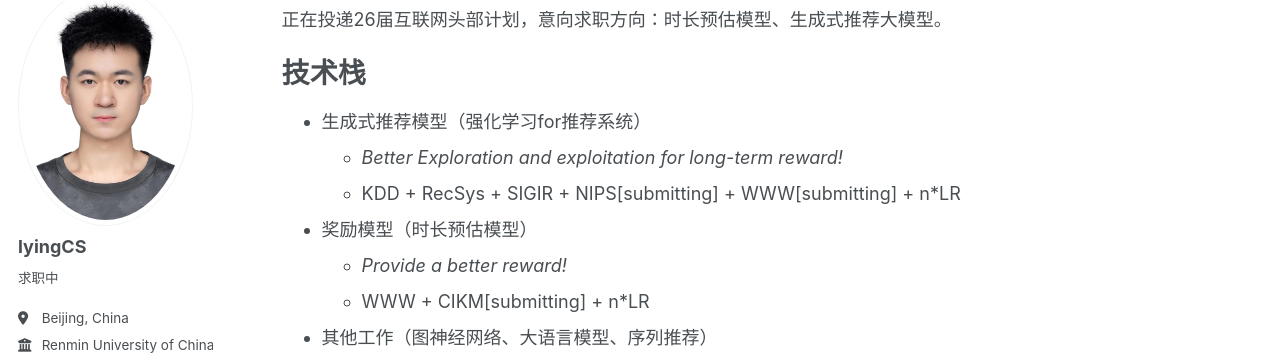
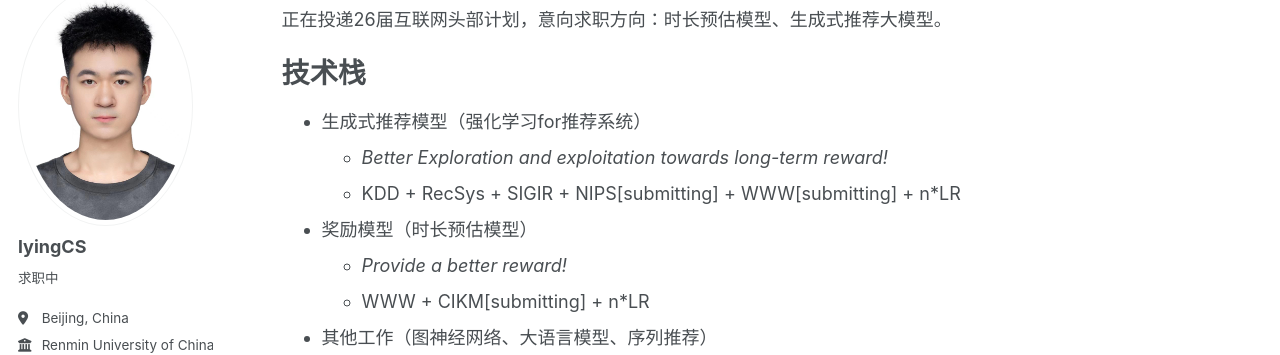
Before and after one commit to lyingCS/lyingCS.github.io, a Jekyll site: the page built from _pages/about.md, in a window 1280 px wide and 900 px high, scrolled down 406 px. Shown: the part 113-468 px from the top of the window. Built offline with Jekyll 4.4.1, drawn with Linux system fonts in a browser that asks for light colours; some web fonts are replaced.

Commit message:
Update about.md

```diff
--- a/_pages/about.md
+++ b/_pages/about.md
@@ -25,7 +25,7 @@ redirect_from:
 ======
 
 + 生成式推荐模型（强化学习for推荐系统）
-  + _Better Exploration and exploitation for long-term reward!_
+  + _Better Exploration and exploitation towards long-term reward!_
   + KDD + RecSys + SIGIR + NIPS[submitting] + WWW[submitting] + n*LR
 + 奖励模型（时长预估模型）
   + _Provide a better reward!_
```
